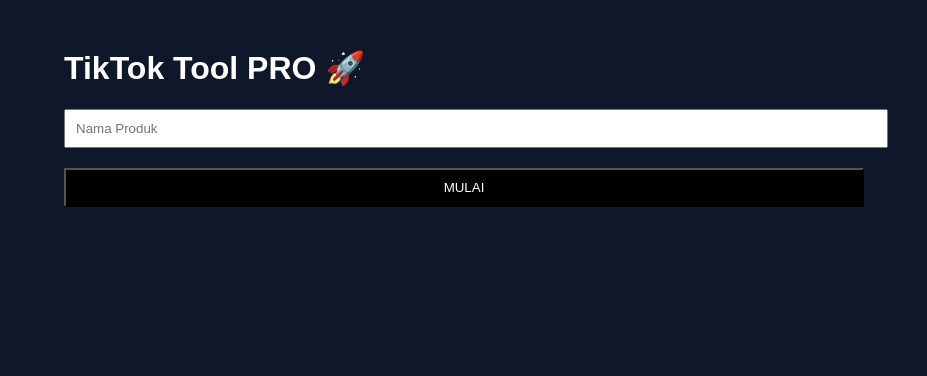
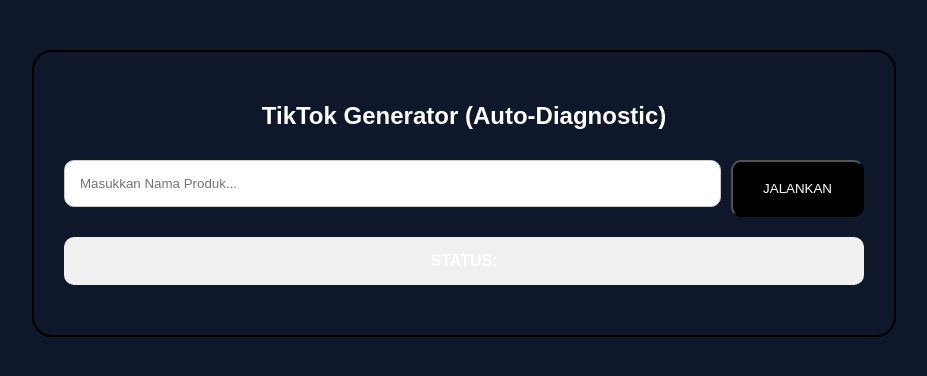
Before and after one commit to LANGLANGSEMESTA/content-creator, a Next.js app: page / in a window 1280 px wide. Shown: the top 376 px of the page, without its empty margins (176-1103 px from the left). Built offline with nearby package versions, Linux system fonts and the light colour scheme.

Commit message:
benerin boros6

```diff
--- a/pages/index.js
+++ b/pages/index.js
@@ -9,19 +9,27 @@
 
   const jalankan = async (e) => {
     e.preventDefault();
-    setLoading(true); setImages([]); setStatus("Menyusun naskah...");
+    setLoading(true); setImages([]); setStatus("🚀 Menghubungi API...");
+
     try {
+      // STEP 1: Cek Koneksi ke Backend
       const res = await fetch("/api/generate", {
         method: "POST",
         headers: { "Content-Type": "application/json" },
         body: JSON.stringify({ product }),
       });
+
+      if (res.status === 404) throw new Error("File /api/generate.js TIDAK DITEMUKAN. Cek folder pages/api.");
+
       const result = await res.json();
-      if (result.error) throw new Error(result.error);
+      if (!res.ok) throw new Error(result.error || "OpenAI Menolak Request");
+
       setData(result);
+      setStatus("✅ Teks Berhasil! Sekarang menggambar...");
 
-      for (let i = 0; i < result.prompts.length; i++) {
-        setStatus(`Menggambar ${i + 1}/5...`);
+      // STEP 2: Ambil Gambar
+      for (let i = 0; i < (result.prompts?.length || 0); i++) {
+        setStatus(`🎨 Menggambar ${i + 1}/${result.prompts.length}...`);
         const imgRes = await fetch("/api/image", {
           method: "POST",
           headers: { "Content-Type": "application/json" },
@@ -30,31 +38,45 @@
         const imgData = await imgRes.json();
         if (imgData.url) setImages(prev => [...prev, imgData.url]);
       }
-      setStatus("Selesai!");
-    } catch (err) { setStatus("Gagal: " + err.message); }
-    finally { setLoading(false); }
+      setStatus("✨ Selesai!");
+    } catch (err) {
+      setStatus("❌ GAGAL DI SINI: " + err.message);
+    } finally {
+      setLoading(false);
+    }
   };
 
   return (
-    <div style={{ maxWidth: 800, margin: "auto", padding: 20 }}>
-      <h1>TikTok Tool PRO 🚀</h1>
-      <form onSubmit={jalankan}>
-        <input placeholder="Nama Produk" onChange={e => setProduct(e.target.value)} style={{width: '100%', padding: 10, marginBottom: 10}} />
-        <button type="submit" disabled={loading} style={{width: '100%', padding: 10, background: 'black', color: 'white'}}>
-          {loading ? "Proses..." : "MULAI"}
+    <div style={{ maxWidth: 800, margin: "50px auto", padding: 30, border: "2px solid #000", borderRadius: 20 }}>
+      <h2 style={{ textAlign: "center" }}>TikTok Generator (Auto-Diagnostic)</h2>
+      <form onSubmit={jalankan} style={{ display: "flex", gap: 10, marginBottom: 20 }}>
+        <input
+          placeholder="Masukkan Nama Produk..."
+          onChange={e => setProduct(e.target.value)}
+          style={{ flex: 1, padding: 15, borderRadius: 10, border: "1px solid #ccc" }}
+          required
+        />
+        <button
+          type="submit"
+          disabled={loading}
+          style={{ padding: "0 30px", background: "#000", color: "#fff", borderRadius: 10, cursor: "pointer" }}
+        >
+          {loading ? "PROSES..." : "JALANKAN"}
         </button>
       </form>
-      <p>{status}</p>
+
+      <div style={{ padding: 15, background: "#f0f0f0", borderRadius: 10, marginBottom: 20, textAlign: "center" }}>
+        <strong>STATUS:</strong> <span style={{ color: status.includes("❌") ? "red" : "blue" }}>{status}</span>
+      </div>
+
       {data && (
-        <div style={{display: 'grid', gridTemplateColumns: '1fr 1fr', gap: 20, marginTop: 20}}>
-          <div>
-            <h3>Naskah:</h3>
-            <p>{data.narasi}</p>
-            <h3>Caption:</h3>
-            <p>{data.caption}</p>
+        <div style={{ display: "grid", gridTemplateColumns: "1fr 1fr", gap: 20 }}>
+          <div style={{ background: "#fff", padding: 15, border: "1px solid #ddd" }}>
+            <h4>Naskah AI:</h4>
+            <p style={{ fontSize: 14 }}>{data.narasi}</p>
           </div>
-          <div style={{display: 'grid', gridTemplateColumns: '1fr 1fr', gap: 10}}>
-            {images.map((url, i) => <img key={i} src={url} width="100%" style={{borderRadius: 10}} />)}
+          <div style={{ display: "grid", gridTemplateColumns: "1fr 1fr", gap: 10 }}>
+            {images.map((url, i) => <img key={i} src={url} width="100%" style={{ borderRadius: 10, boxShadow: "0 4px 6px rgba(0,0,0,0.1)" }} />)}
           </div>
         </div>
       )}
```
